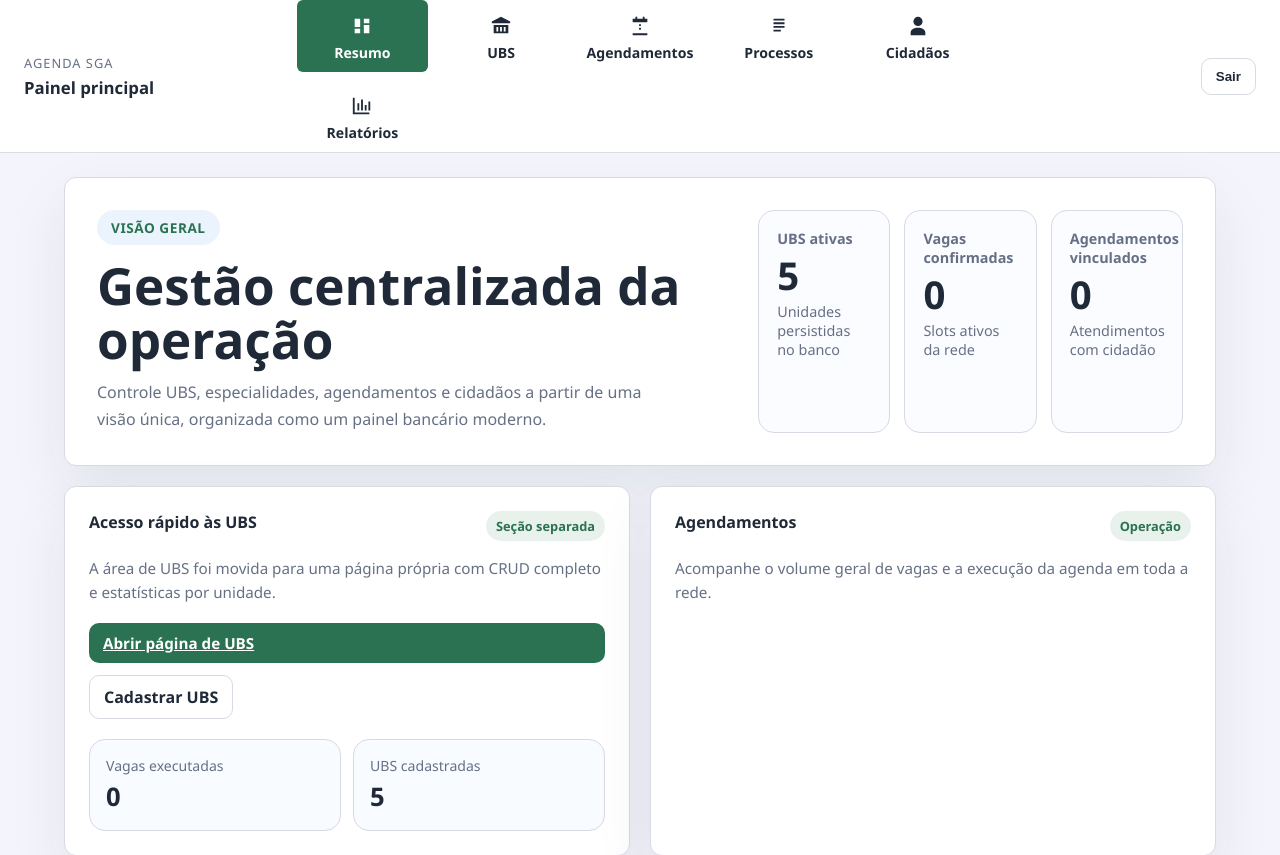
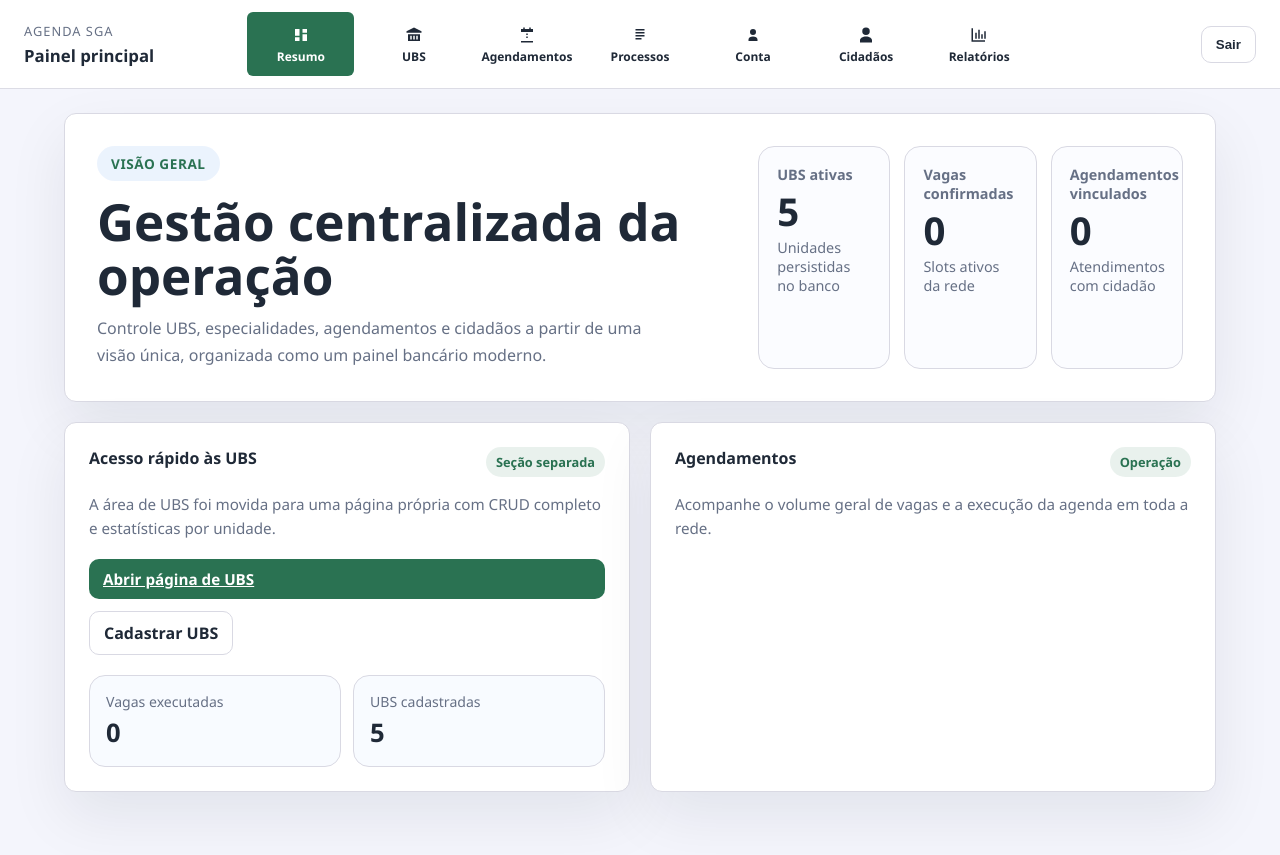
Before and after one commit to pierrecbrito/agenda-sga, a Django app: page /home/ in a window 1280 px wide. Shown: the top 855 px of the page. Run offline with Django 5.2, Linux system fonts and the light colour scheme; the visitor is signed in with stand-in values (Sample User, id 1); data comes from the database, SQL or seed files in the repository; data that the repository does not hold is empty.

Commit message:
Menu options.

```diff
--- a/apps/core/urls.py
+++ b/apps/core/urls.py
@@ -1,9 +1,10 @@
 from django.urls import path
 
-from .views import CpfLoginView, CpfLogoutView, home
+from .views import CpfLoginView, CpfLogoutView, account, home
 
 urlpatterns = [
     path("", CpfLoginView.as_view(), name="login"),
     path("home/", home, name="home"),
+    path("conta/", account, name="account"),
     path("sair/", CpfLogoutView.as_view(), name="logout"),
 ]
--- a/apps/core/views.py
+++ b/apps/core/views.py
@@ -53,3 +53,8 @@ def home(request):
         "total_agendamentos_vinculados": total_agendamentos_vinculados,
     }
     return render(request, "core/home.html", context)
+
+
+@login_required
+def account(request):
+    return render(request, "core/account.html")
--- a/static/assets/css/main.css
+++ b/static/assets/css/main.css
@@ -177,40 +177,40 @@ body {
 
 .dashboard-menu {
   display: grid;
-  grid-template-columns: repeat(5, minmax(0, 1fr));
+  grid-template-columns: repeat(7, minmax(0, 1fr));
   justify-content: center;
   align-items: stretch;
-  gap: 8px;
-  width: min(100%, 760px);
+  gap: 6px;
+  width: min(100%, 940px);
 }
 
 .dashboard-menu__link {
   width: 100%;
-  min-height: 72px;
+  min-height: 64px;
   color: var(--text);
   text-decoration: none;
   font-weight: 700;
-  font-size: 0.88rem;
-  padding: 8px 12px 6px;
+  font-size: 0.75rem;
+  padding: 6px 8px 5px;
   border-radius: 6px;
   display: grid;
   justify-items: center;
   align-content: center;
-  gap: 8px;
+  gap: 6px;
   text-align: center;
   transition: background-color 0.2s ease, color 0.2s ease, transform 0.2s ease;
 }
 
 .dashboard-menu__icon {
-  width: 24px;
-  height: 24px;
+  width: 20px;
+  height: 20px;
   display: grid;
   place-items: center;
 }
 
 .dashboard-menu__icon svg {
-  width: 22px;
-  height: 22px;
+  width: 18px;
+  height: 18px;
   fill: currentColor;
 }
 
--- a/templates/base.html
+++ b/templates/base.html
@@ -41,6 +41,12 @@
               <svg viewBox="0 0 24 24"><path d="M6 4h12v2H6zm0 4h12v2H6zm0 4h12v2H6zm0 4h8v2H6z"></path></svg>
             </span>
             <span class="dashboard-menu__text">Processos</span>
+          </a>
+          <a class="dashboard-menu__link{% if request.path == '/conta/' %} dashboard-menu__link--active{% endif %}" href="{% url 'account' %}">
+            <span class="dashboard-menu__icon" aria-hidden="true">
+              <svg viewBox="0 0 24 24"><path d="M12 12a4 4 0 1 0-4-4 4 4 0 0 0 4 4zm0 2c-3.3 0-6 1.7-6 4v2h12v-2c0-2.3-2.7-4-6-4z"></path></svg>
+            </span>
+            <span class="dashboard-menu__text">Conta</span>
           </a>
           <a class="dashboard-menu__link" href="{% if request.path == '/home/' or request.path == '/' %}#cidadaos{% else %}{% url 'home' %}#cidadaos{% endif %}">
             <span class="dashboard-menu__icon" aria-hidden="true">
```
Also changed, not shown: templates/core/account.html (added, +47 -0 lines).
